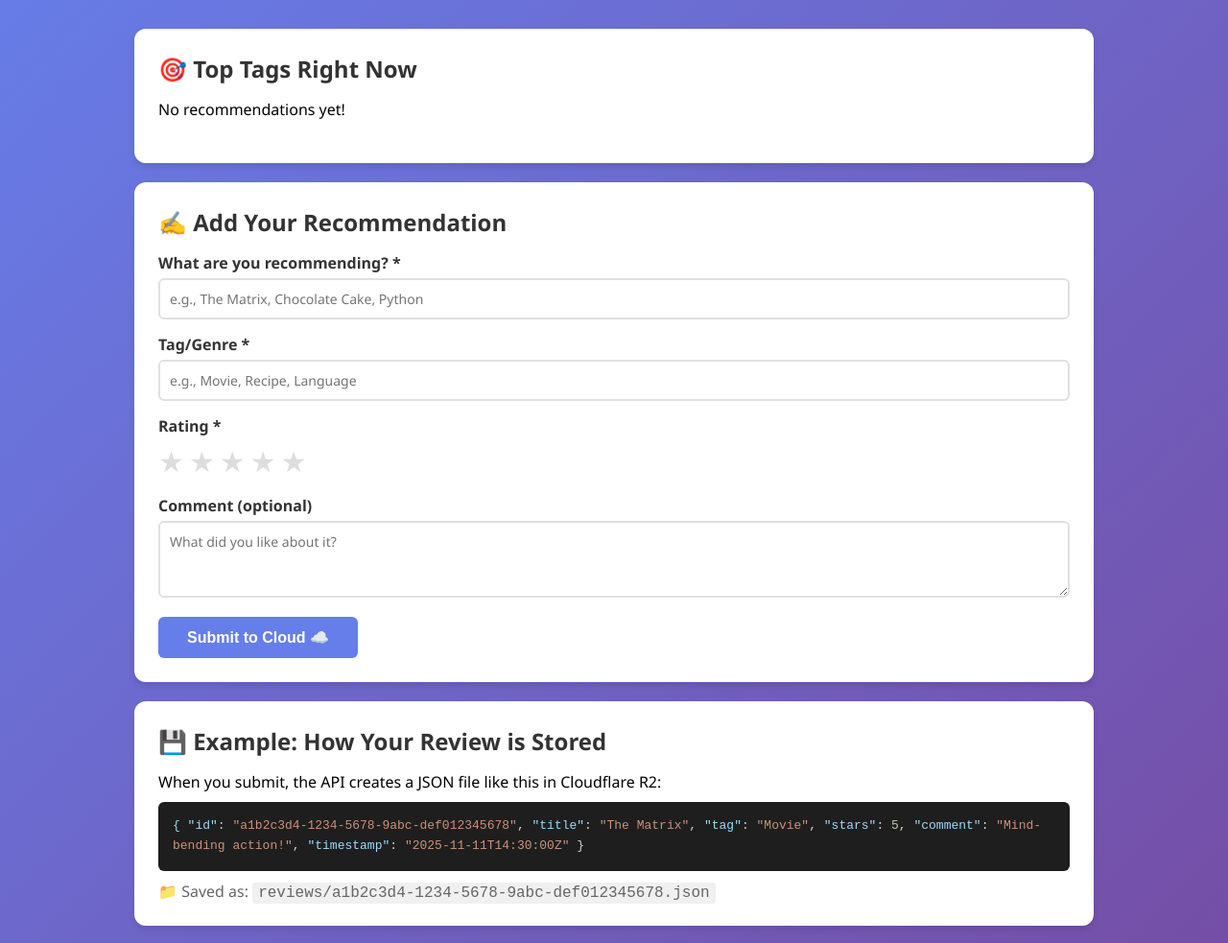
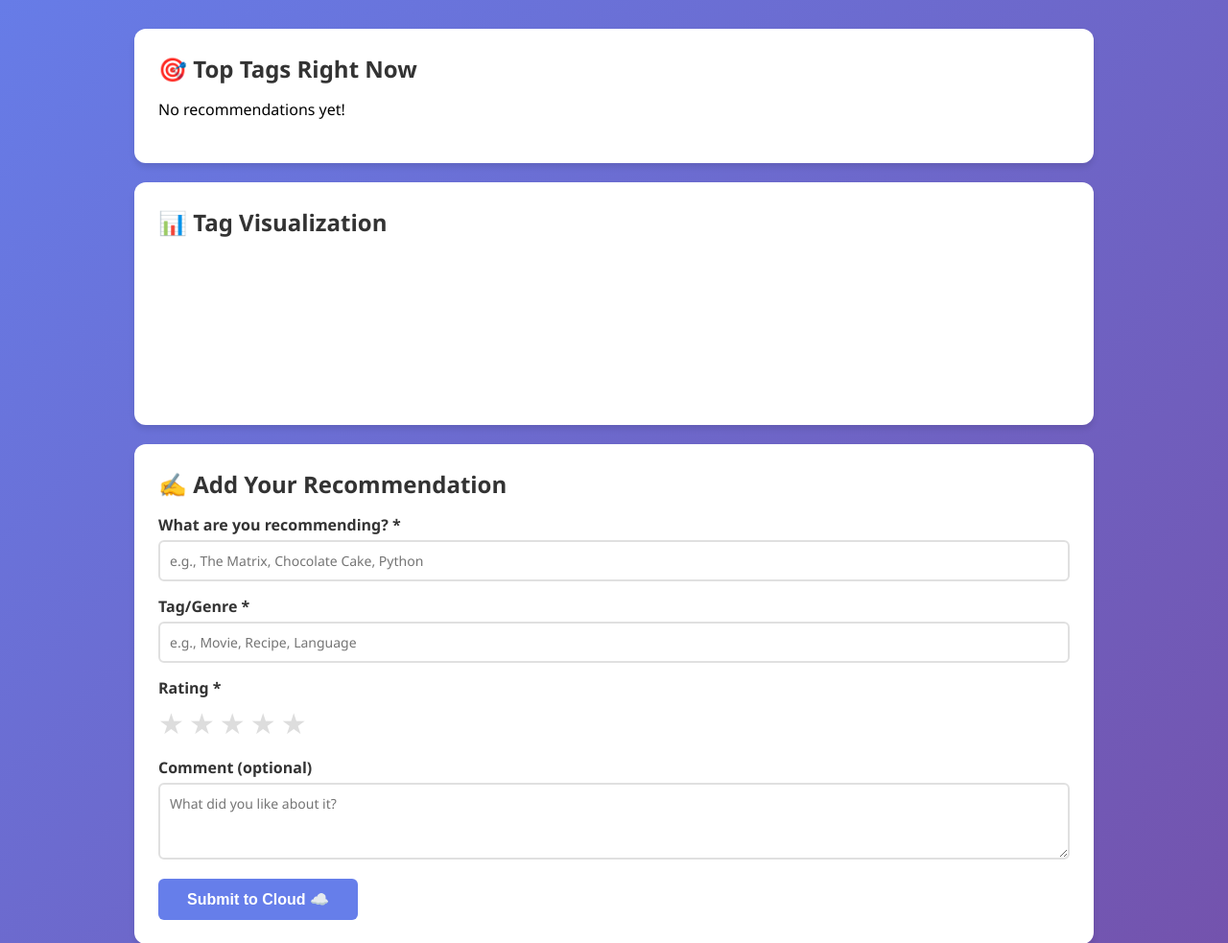
Before and after one commit to MrAndyStorey/recommendations-wall, a FastAPI app: page / in a window 1280 px wide. Shown: the part 107-1090 px from the top of the page at 96% size. Run offline with FastAPI, Linux system fonts and the light colour scheme; data that the repository does not hold is empty; a map, chart or similar area stays blank.

Commit message:
Charts now visible

```diff
--- a/templates/index.html
+++ b/templates/index.html
@@ -22,7 +22,7 @@
              CHART SECTION - Change style="display: none;" to style="display: block;"
              to reveal the chart during your live demo!
              ============================================ -->
-        <div class="card" id="chartCard" style="display: none;">
+        <div class="card" id="chartCard" style="display: block;">
             <h2>📊 Tag Visualization</h2>
             <canvas id="tagChart" style="max-height: 300px;"></canvas>
         </div>
```
